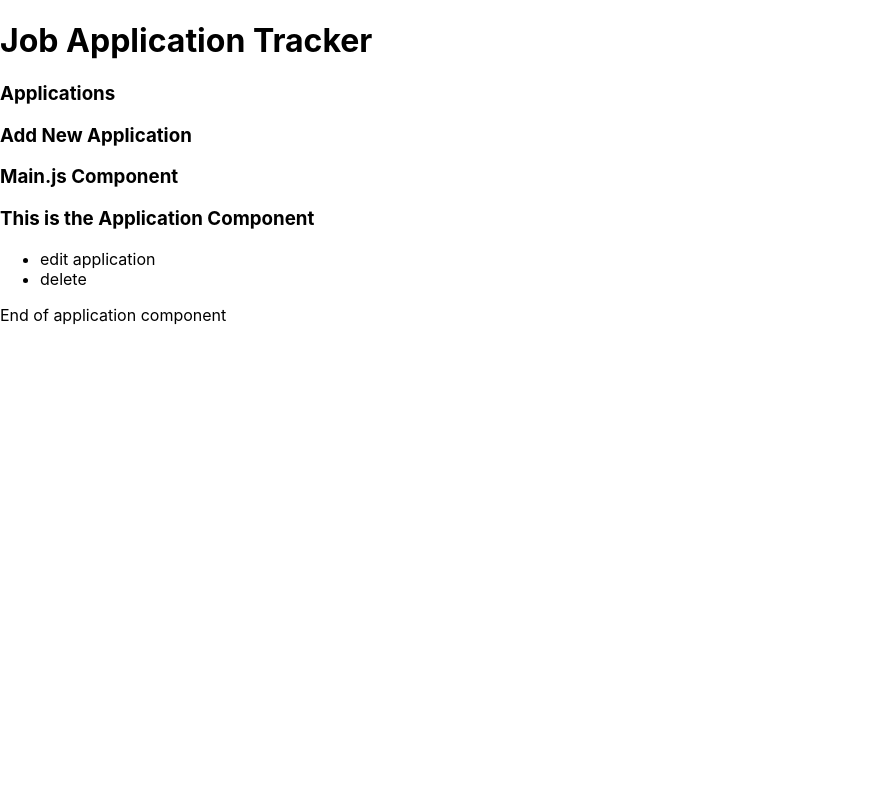
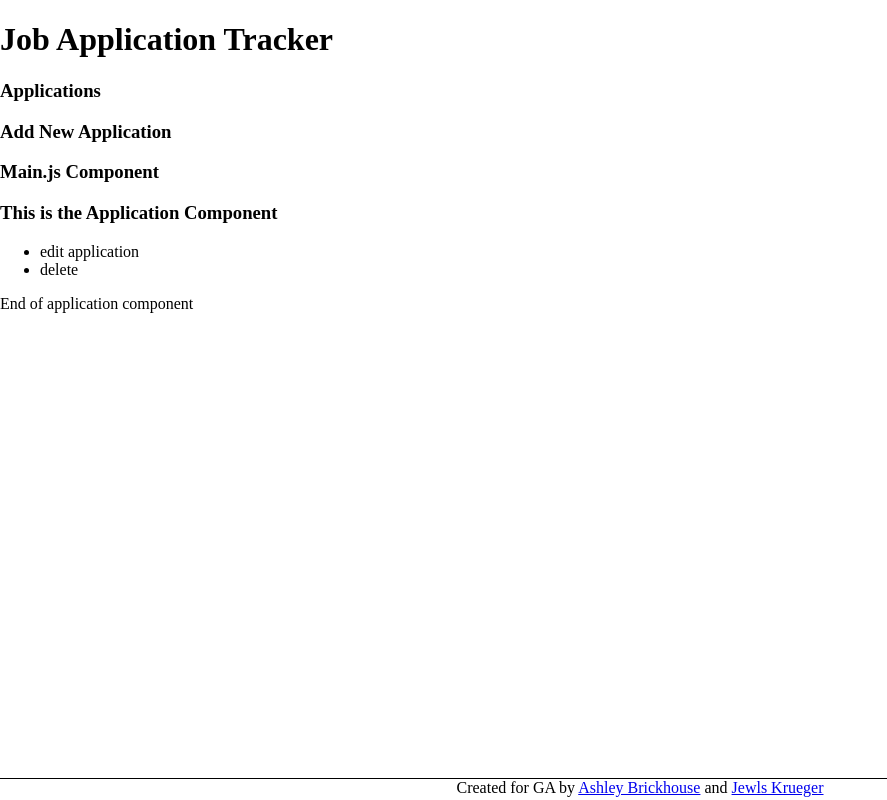
Before and after one commit to jewlsrules/react-project, a React (Create React App) app in the folder app-tracker/: page / in a window 1280 px wide. Shown: the whole page, without its empty margins (0-887 px from the left). Built offline with nearby package versions, Linux system fonts and the light colour scheme.

Commit message:
added a footer and locked it to bottom of page

```diff
--- a/app-tracker/src/App.js
+++ b/app-tracker/src/App.js
@@ -84,6 +84,8 @@ class App extends React.Component {
             formInputs={this.state.formInputs}
           />
         </nav>
+        <footer>Created for GA by <a href='https://github.com/ashbrick'>Ashley Brickhouse</a> and <a href='https://github.com/jewlsrules'>Jewls Krueger</a>
+        </footer>
       </div>
     )
   }
--- a/app-tracker/src/index.css
+++ b/app-tracker/src/index.css
@@ -1,13 +1,13 @@
 body {
-  margin: 0;
-  font-family: -apple-system, BlinkMacSystemFont, 'Segoe UI', 'Roboto', 'Oxygen',
-    'Ubuntu', 'Cantarell', 'Fira Sans', 'Droid Sans', 'Helvetica Neue',
-    sans-serif;
-  -webkit-font-smoothing: antialiased;
-  -moz-osx-font-smoothing: grayscale;
+  margin: 0 auto;
+  position: relative;
+  min-height: 97vh;
 }
 
-code {
-  font-family: source-code-pro, Menlo, Monaco, Consolas, 'Courier New',
-    monospace;
+footer {
+  border-top: 1px solid black;
+  width: 100%;
+  text-align:center;
+  position: absolute;
+  bottom: 0;
 }
```
